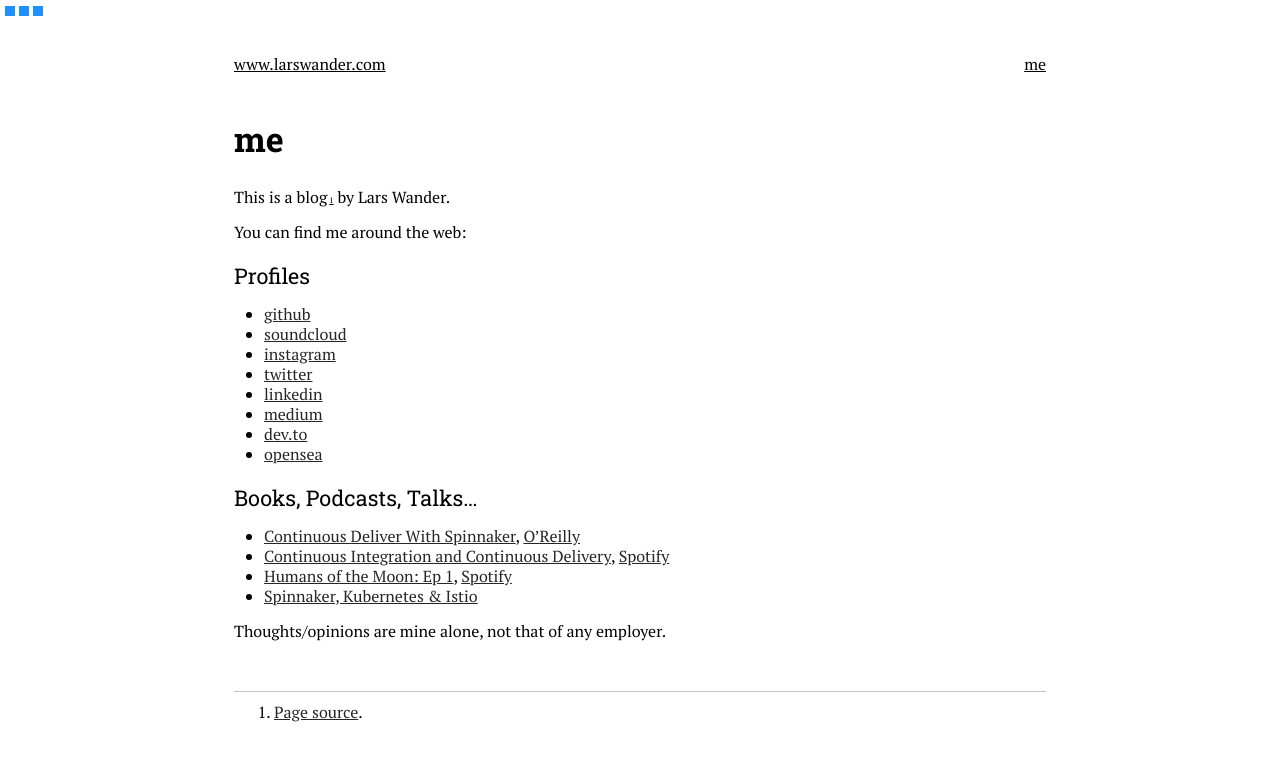
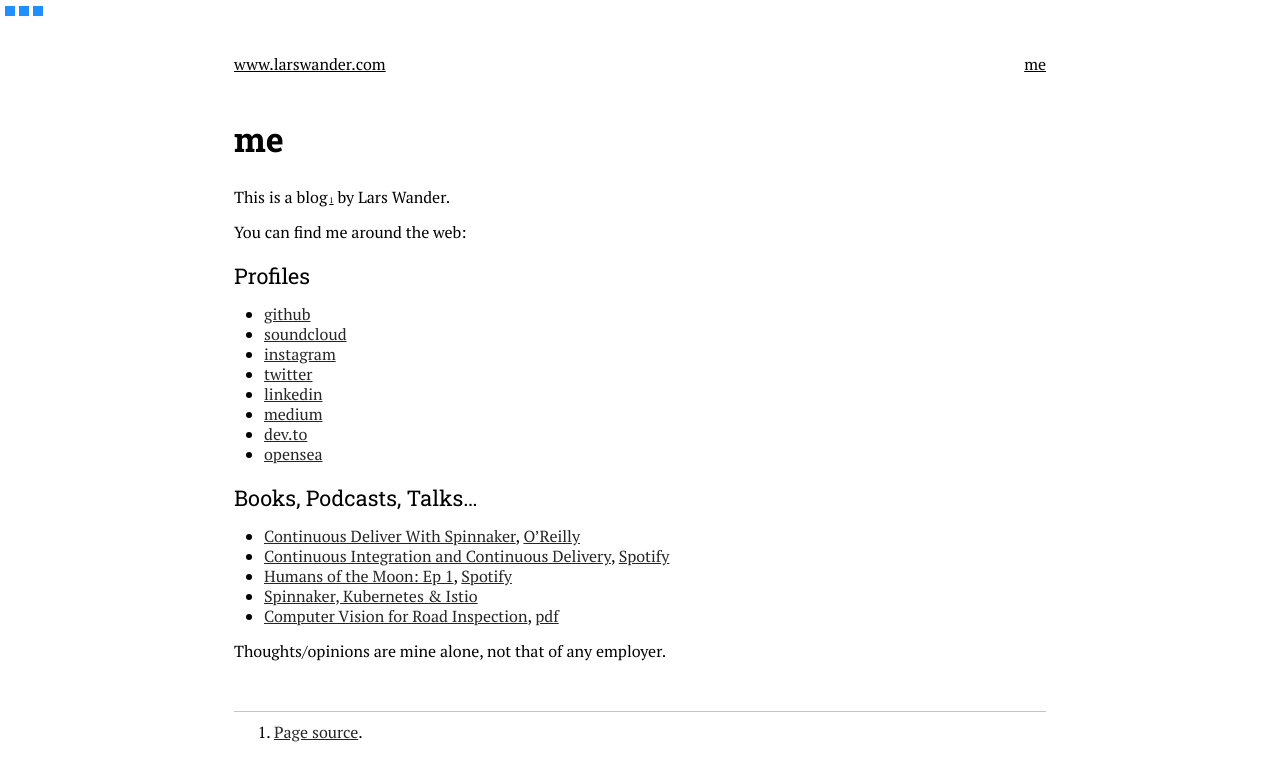
Before and after one commit to lwander/lwander.github.io, a Jekyll site: the page built from about.md, in a window 1280 px wide. Shown: the top 781 px of the page. Built offline with Jekyll 4.4.1, drawn with Linux system fonts in a browser that asks for light colours.

Commit message:
more links

```diff
--- a/about.md
+++ b/about.md
@@ -31,6 +31,8 @@ You can find me around the web:
     1](https://humans-of-the-moon.webflow.io/episode/ep-1-lars-wander),
     [Spotify](https://open.spotify.com/show/0ZAUVAx1By8rFkZnrwM1UM)
 * [Spinnaker, Kubernetes & Istio](https://www.youtube.com/watch?v=_ZCtiD_6p7g)
+* [Computer Vision for Road
+    Inspection](https://ieeexplore.ieee.org/document/6836111), [pdf](https://www.ri.cmu.edu/pub_files/2014/3/crack_detection_final.pdf)
 
 Thoughts/opinions are mine alone, not that of any employer.
 
```
